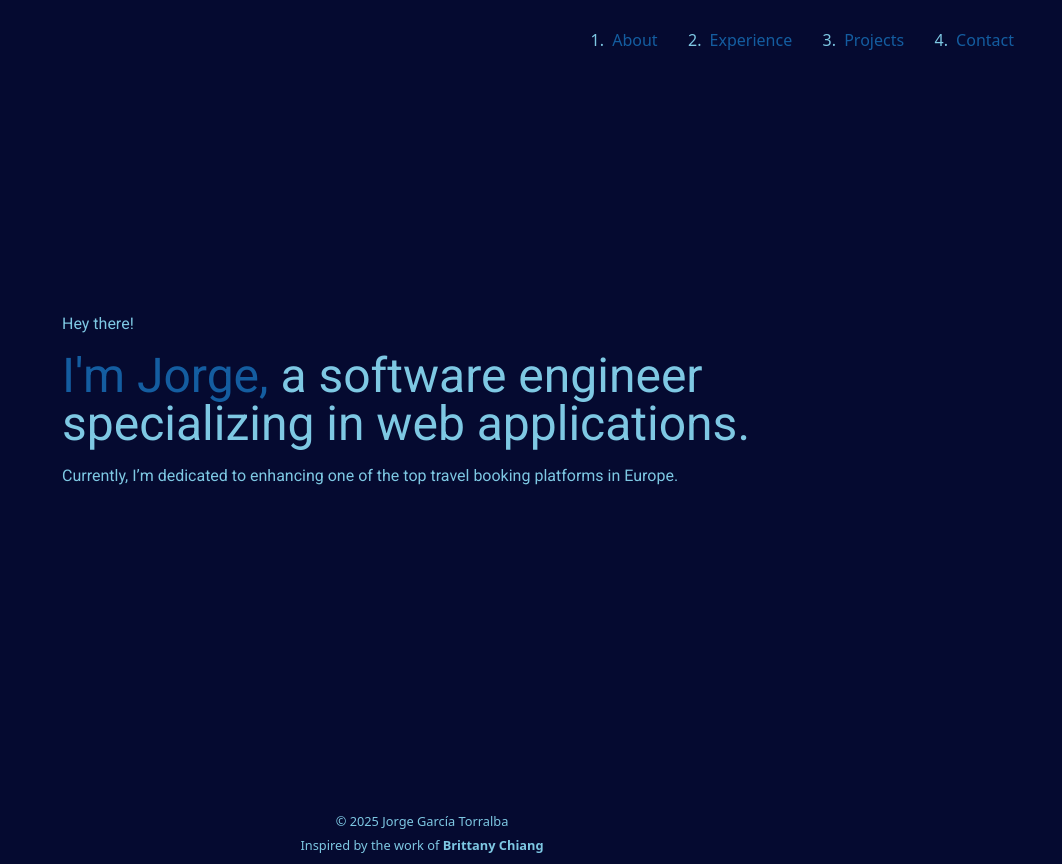
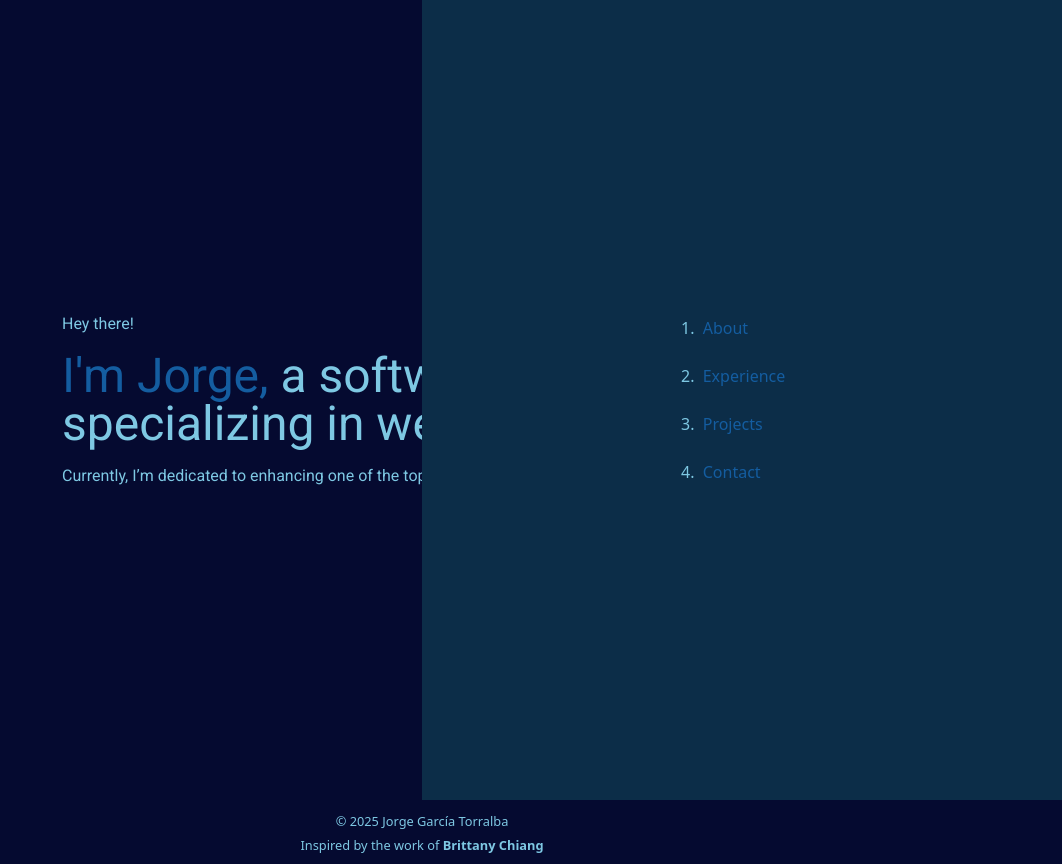
Before and after one commit to jgarciatorralba/presentation-portfolio-project, a Next.js app: page / in a window 1280 px wide. Shown: the whole page, without its empty margins (218-1280 px from the left). Built offline with nearby package versions, Linux system fonts and the light colour scheme.

Commit message:
add sidebar menu

```diff
--- a/app/_components/navbar.tsx
+++ b/app/_components/navbar.tsx
@@ -1,4 +1,5 @@
 import { ReactNode } from "react";
+import styles from "../styles/navbar.module.css";
 import NavbarButton from "./navbarButton";
 
 const navigation = [
@@ -10,6 +11,7 @@ const navigation = [
 
 export default function Navbar(): ReactNode {
     return (
+        <>
             <nav className="w-full">
                 <div className="flex justify-end items-center">
                     <ol className="hidden md:flex flex-row gap-x-12">
@@ -23,6 +25,19 @@ export default function Navbar(): ReactNode {
                     </ol>
                     <NavbarButton />
                 </div>
+
+                <div className={`${styles.containerSidebar} w-3/4 sm:w-1/2 bg-blue grid place-items-center`}>
+                    <ol className="grid gap-y-6 p-8">
+                        {navigation.map((item, index) => (
+                            <li key={index} className="list-decimal text-babyBlue">
+                                <a href={item.href} className="py-2 pl-1 text-midnightBlue hover:no-underline hover:text-babyBlue">
+                                    {item.name}
+                                </a>
+                            </li>
+                        ))}
+                    </ol>
+                </div>
             </nav>
+        </>
     );
 }
--- a/app/_components/navbarButton.tsx
+++ b/app/_components/navbarButton.tsx
@@ -27,7 +27,7 @@ export default function NavbarButton(): ReactNode {
     }, []);
 
     return (
-        <Button htmlType="button" onClick={handleClick} className="ml-4 p-2 focus:bg-midnightBlue rounded-sm md:hidden">
+        <Button htmlType="button" onClick={handleClick} className="ml-4 p-2 focus:bg-midnightBlue rounded-sm md:hidden z-40">
             <svg id="navClosed" xmlns="http://www.w3.org/2000/svg" fill="none" viewBox="0 0 24 24" strokeWidth="1.5"
                 stroke="currentColor" className={`${open ? 'hidden' : ''} h-8 w-8`}>
                 <path strokeLinecap="round" strokeLinejoin="round" d="M3.75 6.75h16.5M3.75 12h16.5m-16.5 5.25h16.5" />
--- a/app/styles/globals.css
+++ b/app/styles/globals.css
@@ -8,6 +8,7 @@
   --background: #050a30;
   --midnight-blue: #145da0;
   --baby-blue: #7ec8e3;
+  --blue: #0c2d48;
 
   --text-size-base: 1rem;
   --nav-min-height: 80px;
--- /dev/null
+++ b/app/styles/navbar.module.css
@@ -0,0 +1,7 @@
+.containerSidebar {
+    position: absolute;
+    top: 0;
+    right: 0;
+
+    height: 100dvh;
+}
--- a/tailwind.config.ts
+++ b/tailwind.config.ts
@@ -10,6 +10,7 @@ export default {
         primary: "var(--primary)",
         secondary: "var(--secondary)",
         background: "var(--background)",
+        blue: "var(--blue)",
         midnightBlue: "var(--midnight-blue)",
         babyBlue: "var(--baby-blue)",
       }
```
Lines whose indentation alone changed are shown as unchanged.
